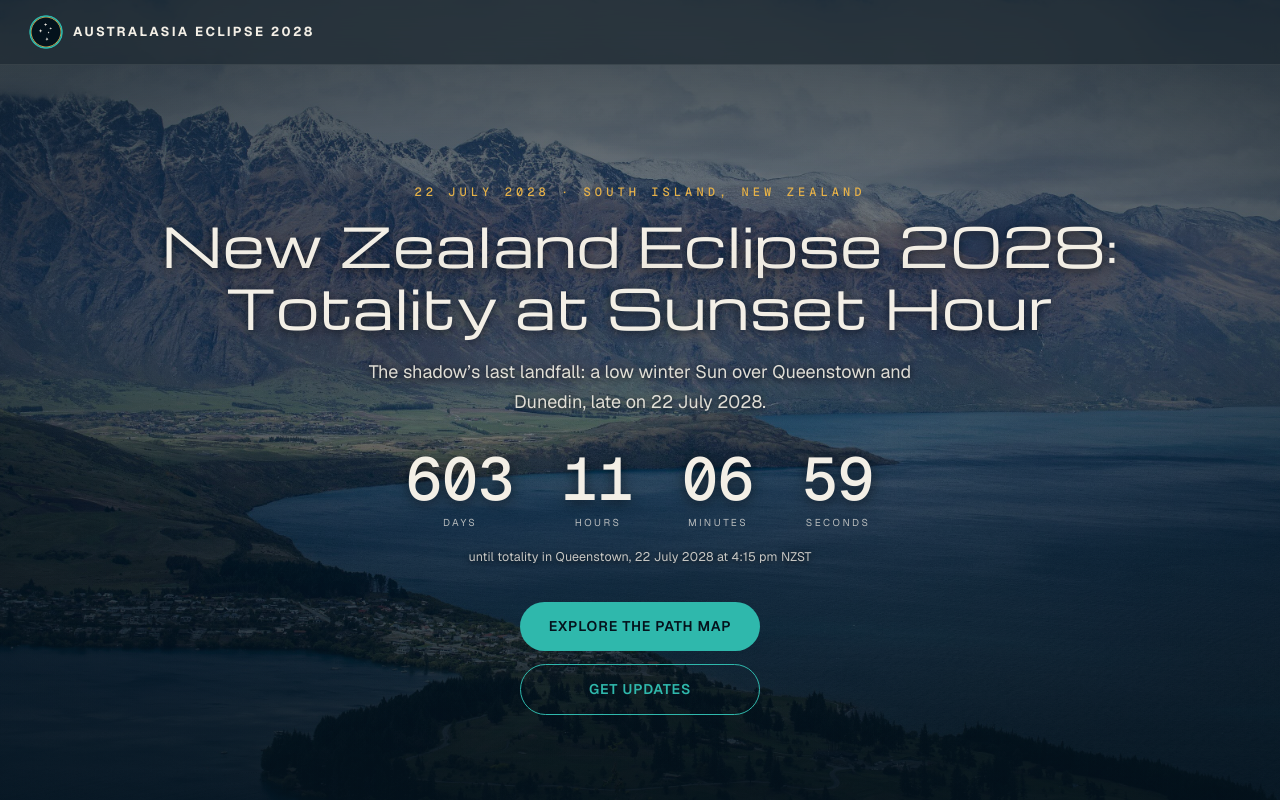
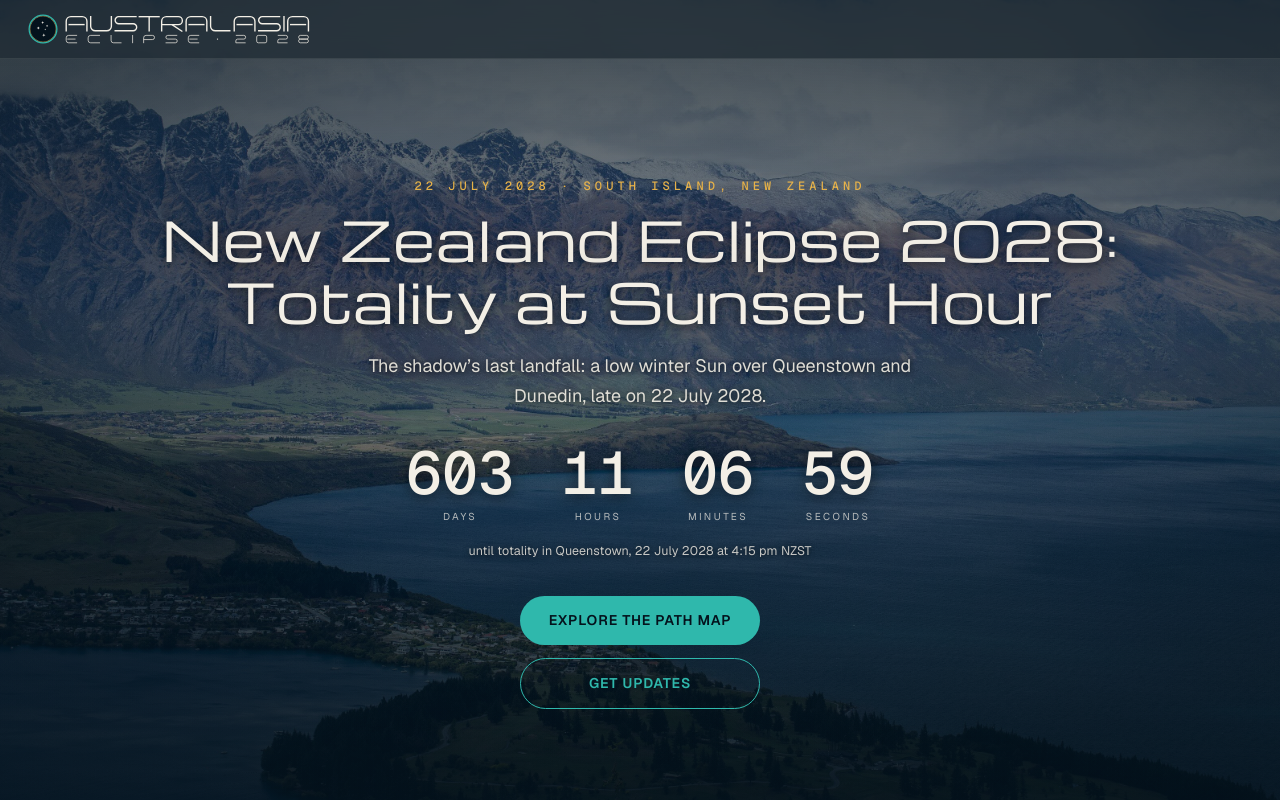
Before and after one commit to ugla-ctrl/australasiaeclipse, a plain HTML site: page guides/new-zealand/index.html in a window 1280 px wide. Shown: the top 800 px of the page. Drawn offline with nearby package versions, Linux system fonts and the light colour scheme.

Commit message:
Brand v2: new zealand guide

```diff
--- a/guides/new-zealand/index.html
+++ b/guides/new-zealand/index.html
@@ -26,7 +26,7 @@
 <body id="top">
 <div id="bgshow" aria-hidden="true"><div class="bgslide on" style="background-image:url(/guides/_assets/assets/bg/queenstown.jpg)"></div></div>
 <div id="bgshade" aria-hidden="true"></div>
-<header class="topbar"><a class="wordmark" href="/" aria-label="Australasia Eclipse 2028, home"><img class="wm-logo" src="/guides/_assets/assets/logo-icon.png" alt="Australasia Eclipse 2028 logo" width="38" height="38"><span class="wm-text">AUSTRALASIA ECLIPSE 2028</span></a></header>
+<header class="topbar"><a class="wordmark" href="/" aria-label="Australasia Eclipse 2028, home"><img class="wm-lockup" src="/assets/brand/australasia-eclipse-lockup-horizontal-ink.svg" alt="Australasia Eclipse 2028" width="236" height="25"></a></header>
 <section class="hero"><div class="hero-inner"><div class="kicker">22 July 2028 · South Island, New Zealand</div><h1>New Zealand Eclipse 2028: Totality at Sunset Hour</h1><p class="sub">The shadow’s last landfall: a low winter Sun over Queenstown and Dunedin, late on 22 July 2028.</p><div class="hero-countdown" id="countdown"><div class="count-cell"><div class="num" id="cd-d">00</div><div class="lab">Days</div></div><div class="count-cell"><div class="num" id="cd-h">00</div><div class="lab">Hours</div></div><div class="count-cell"><div class="num" id="cd-m">00</div><div class="lab">Minutes</div></div><div class="count-cell"><div class="num" id="cd-s">00</div><div class="lab">Seconds</div></div></div><p class="hero-cd-note">until totality in Queenstown, 22 July 2028 at 4:15&nbsp;pm NZST</p>
 <div class="hero-ctas"><a class="btn btn-primary" href="/#hub">Explore the path map</a><a class="btn btn-invert" href="/#contact">Get updates</a></div></div></section>
 <figure class="fig hero-fig"><img src="images/hero.webp" alt="Queenstown and Lake Wakatipu in winter" width="1400" height="875" fetchpriority="high"><figcaption>Queenstown in winter: 2 m 49 s of totality at 4:15 pm NZST. Photo: Bernard Spragg. NZ from Christchurch, New Zealand, <a href="https://commons.wikimedia.org/wiki/File:Winter_Queenstown_NZ._(8168025972).jpg" target="_blank" rel="noopener">CC0</a>, via Wikimedia Commons.</figcaption></figure>
```
